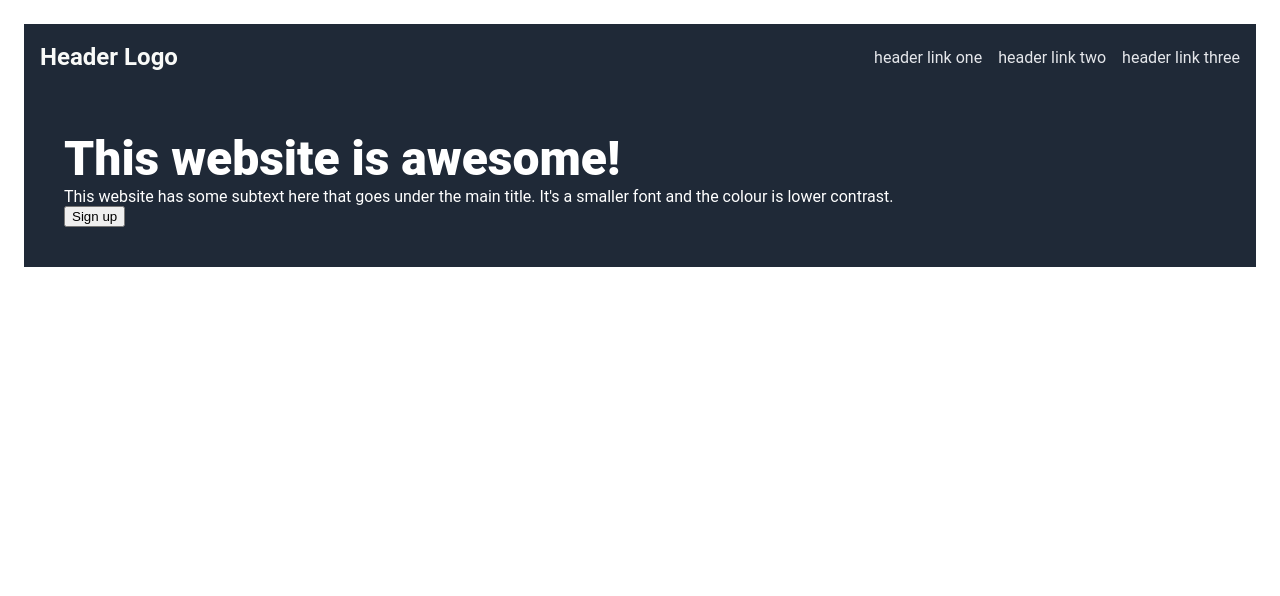
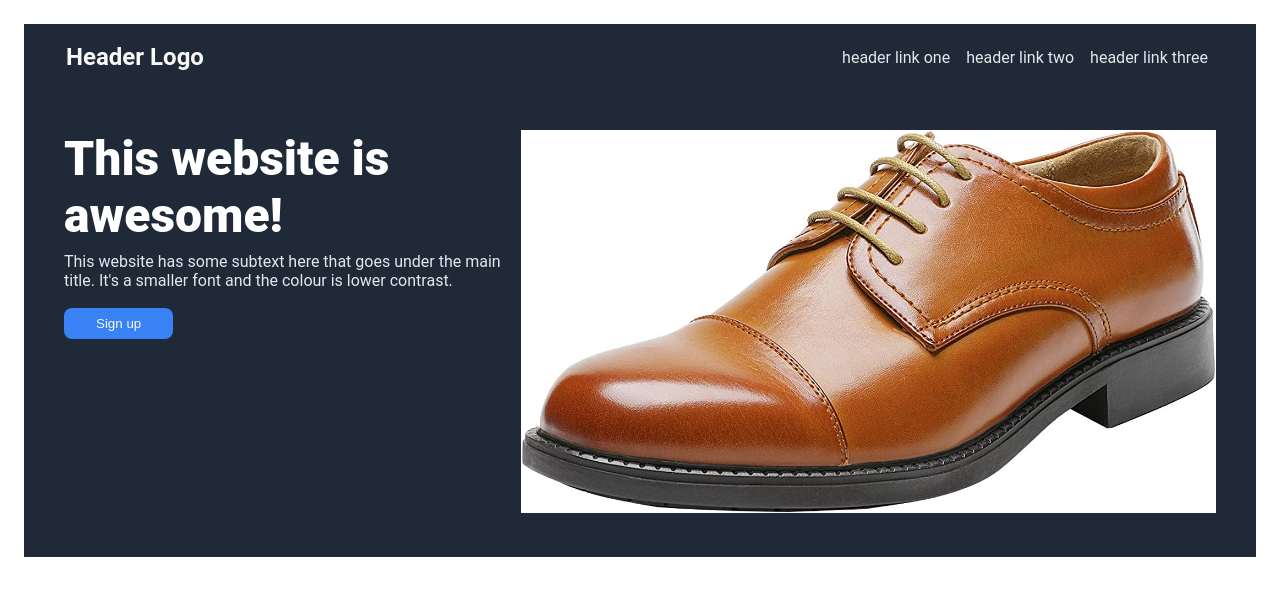
Before and after one commit to mtehalliday/Landing-page, a plain HTML site: page index.html in a window 1280 px wide. Drawn offline with Linux system fonts and the light colour scheme.

Commit message:
Resize image, finesse top, style button

```diff
--- a/index.html
+++ b/index.html
@@ -23,11 +23,12 @@
             <div class="text">This website has some subtext here that goes under the main title. It's a smaller font and the colour is lower contrast.</div>
             <button class="submit">Sign up</button>
         </div>
-        <div class="right"></div>
+        <div class="right">
+          <img src="Img/shoe.jpg" alt="Shoe pic">
+        </div>
     </div>
     <div class="middle-section"></div>
     <div class="bottom-section"></div>
-
    </div>
    <div class="footer"></div>
 </body>
--- a/styles.css
+++ b/styles.css
@@ -17,12 +17,14 @@ body {
 .logo {
     font-weight: bold;
     font-size: 24px;
+    padding-left: 26px;
 }
 
 ul {
   display:flex;
   gap: 16px;
   list-style-type: none;
+  padding-right: 32px;
 }
 
 a {
@@ -38,9 +40,31 @@ a {
 
 .top-section {
     color: white;
+    display: flex;
 }
 
 .awesome {
     font-size: 48px;
     font-weight: 900;
+    flex: 1;
 }
+
+.text {
+    padding: 8px 0;
+    color: #E5E7EB;
+}
+
+img {
+    flex: 1;
+    width: 100%;
+    height: auto;
+}
+
+button {
+    margin-top: 10px;
+    padding: 8px 32px;
+    background: #3882F6;
+    color: #F9FAF8;
+    border-radius: 8px;
+    border: none;
+}
```
Also changed, not shown: Img/banner-g3a789f817_640.jpg (deleted).
